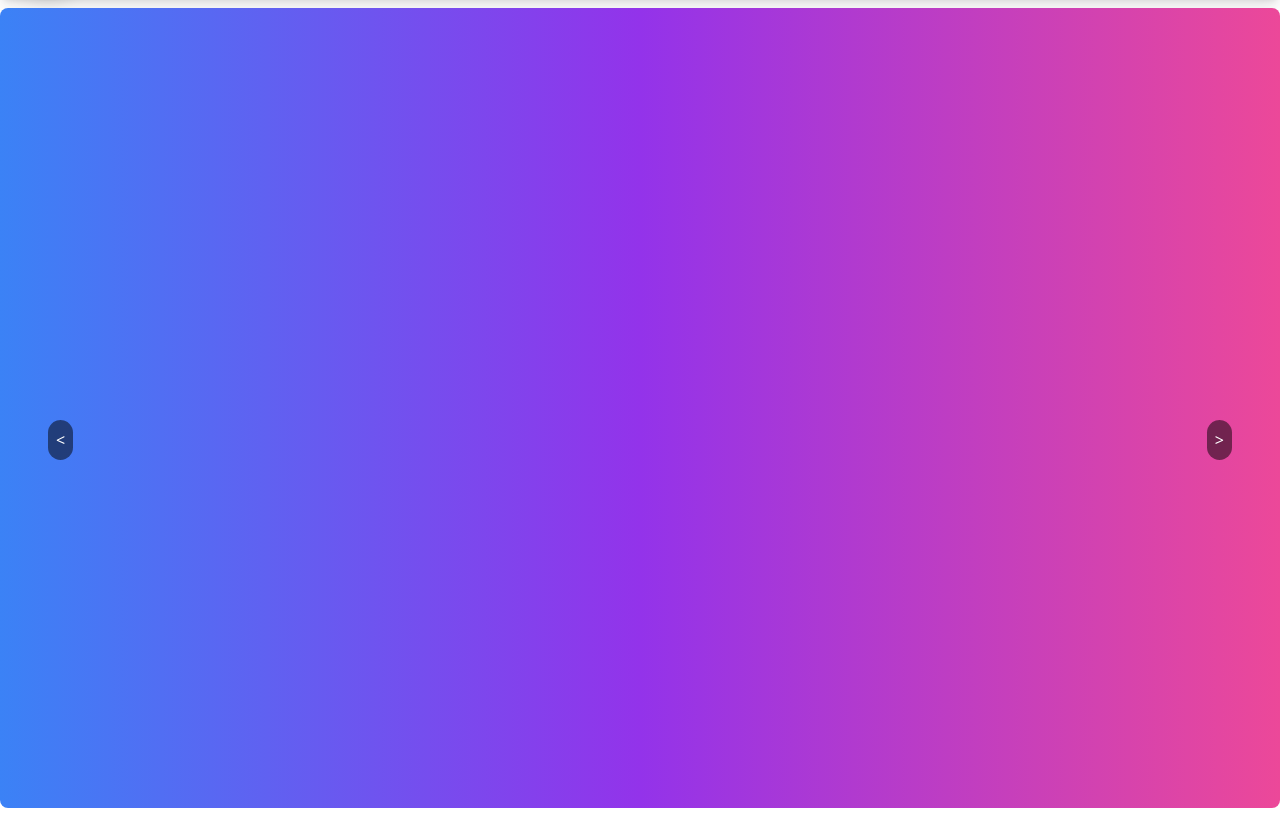
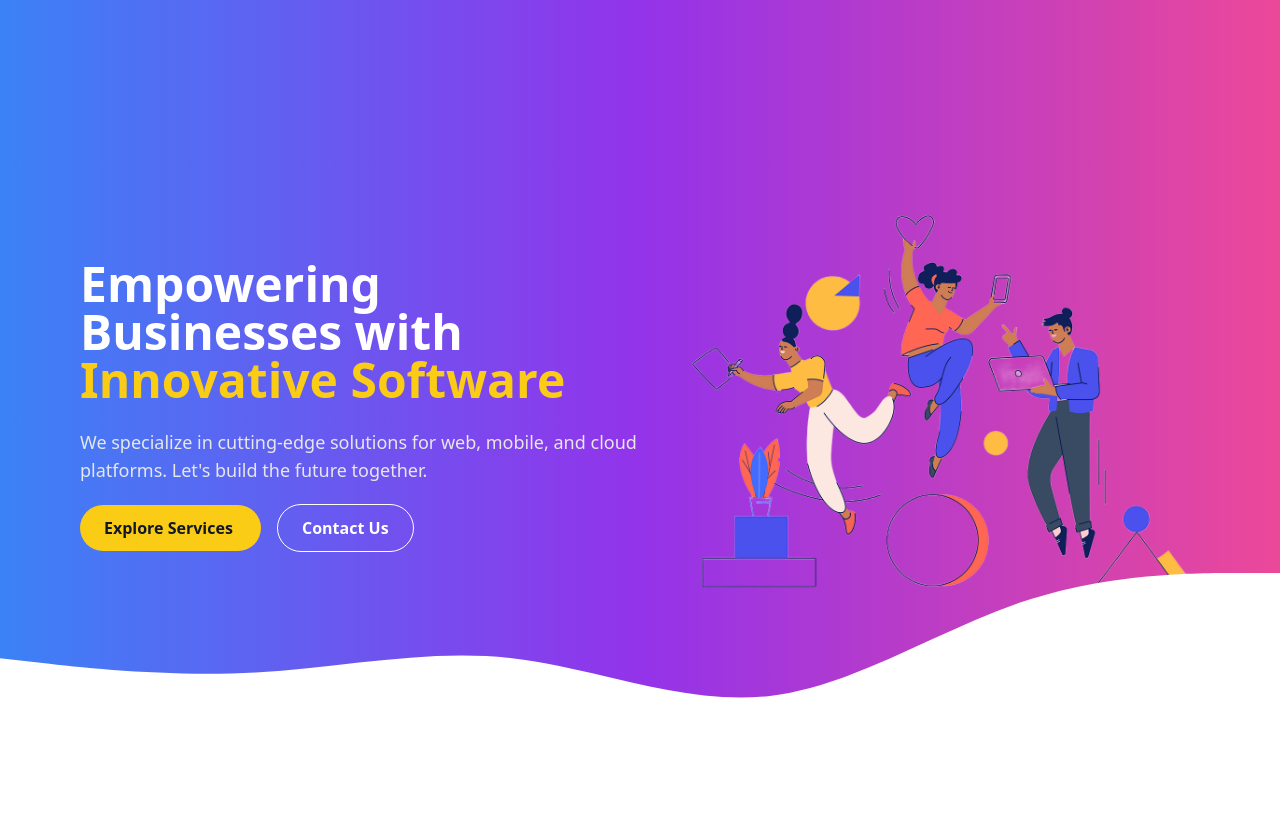
Before and after one commit to legendpawan8/asdnt_project, a PHP site: page / in a window 1280 px wide. Shown: the part 88-928 px from the top of the page. After the commit the page ends 786 px from the top, so only its background shows below. Run offline with PHP 8.4, Linux system fonts and the light colour scheme; some libraries are stand-ins or nearby versions.

Commit message:
hero section

```diff
--- a/notlogin/index.php
+++ b/notlogin/index.php
@@ -3,96 +3,42 @@
 <head>
     <meta charset="UTF-8">
     <meta name="viewport" content="width=device-width, initial-scale=1.0">
-    <title>Index Page</title>
+    <title>Hero Section</title>
     <script src="https://cdn.tailwindcss.com"></script>
-    <style>
-        /* Custom styles to make carousel full-screen */
-        .carousel-wrapper {
-            width: 100vw; /* Full width of the viewport */
-            height: 100vh; /* Full height of the viewport */
-            margin-left: 2cm; /* Left margin of 2cm */
-            margin-right: 2cm; /* Right margin of 2cm */
-        }
-
-        /* Ensure carousel slides take full width and height */
-        .carousel-slide {
-            height: 100vh; /* Full height of the viewport */
-            width: 100vw; /* Full width of the viewport */
-        }
-    </style>
 </head>
 <body>
-    <!-- Include Navbar -->
     <?php include '../common/navbar.php'; ?>
-
-    <!-- Carousel Container -->
-    <div class="flex items-center justify-center mt-2">
-        <!-- Carousel Wrapper with Gradient -->
-        <div class="relative carousel-wrapper bg-gradient-to-r from-blue-500 via-purple-600 to-pink-500 rounded-lg p-8">
-            <!-- Carousel Slides -->
-            <div class="carousel-container relative overflow-hidden">
-                <div class="carousel-slides flex transition-transform duration-500 ease-in-out" id="carouselSlides">
-                    <!-- Slide 1 -->
-                    <div class="carousel-slide flex-none bg-cover bg-center rounded-lg" style="background-image: url('');">
-                        <div class="absolute inset-0 flex items-center justify-center text-white text-4xl font-bold"></div>
-                    </div>
-                    <!-- Slide 2 -->
-                    <div class="carousel-slide flex-none bg-cover bg-center rounded-lg" style="background-image: url('');">
-                        <div class="absolute inset-0 flex items-center justify-center text-white text-4xl font-bold"></div>
-                    </div>
-                    <!-- Slide 3 -->
-                    <div class="carousel-slide flex-none bg-cover bg-center rounded-lg" style="background-image: url('');">
-                        <div class="absolute inset-0 flex items-center justify-center text-white text-4xl font-bold"></div>
-                    </div>
+    <!-- Hero Section -->
+    <header class="relative bg-gradient-to-r from-blue-500 via-purple-600 to-pink-500 text-white min-h-screen flex items-center">
+        <div class="container mx-auto px-6 lg:px-20 flex flex-col md:flex-row items-center justify-center">
+            <!-- Hero Content -->
+            <div class="flex-1 text-center md:text-left">
+                <h1 class="text-4xl md:text-5xl font-bold leading-tight">
+                    Empowering Businesses with <span class="text-yellow-400">Innovative Software</span>
+                </h1>
+                <p class="mt-6 text-lg text-gray-200">
+                    We specialize in cutting-edge solutions for web, mobile, and cloud platforms. Let's build the future together.
+                </p>
+                <div class="mt-8">
+                    <a href="services.php" class="bg-yellow-400 text-gray-900 px-6 py-3 rounded-full font-semibold hover:bg-yellow-300 transition">
+                        Explore Services
+                    </a>
+                    <a href="contact.php" class="ml-4 border border-white text-white px-6 py-3 rounded-full font-semibold hover:bg-white hover:text-gray-900 transition">
+                        Contact Us
+                    </a>
                 </div>
-
-                <!-- Carousel Controls -->
-                <button id="prev" class="absolute top-1/2 left-4 transform -translate-y-1/2 bg-black bg-opacity-50 text-white p-2 rounded-full">
-                    &lt;
-                </button>
-                <button id="next" class="absolute top-1/2 right-4 transform -translate-y-1/2 bg-black bg-opacity-50 text-white p-2 rounded-full">
-                    &gt;
-                </button>
+            </div>
+            <!-- Hero Image -->
+            <div class="flex-1 mt-10 md:mt-0">
+                <img src="../images/hero-image.png" alt="Hero Image" class="w-full h-auto">
             </div>
         </div>
-    </div>
-
-    <script>
-        const carouselSlides = document.getElementById('carouselSlides');
-        const nextBtn = document.getElementById('next');
-        const prevBtn = document.getElementById('prev');
-        let currentIndex = 0;
-
-        const totalSlides = document.querySelectorAll('.carousel-slide').length;
-
-        nextBtn.addEventListener('click', () => {
-            if (currentIndex < totalSlides - 1) {
-                currentIndex++;
-            } else {
-                currentIndex = 0; // Loop back to the first slide
-            }
-            updateCarousel();
-        });
-
-        prevBtn.addEventListener('click', () => {
-            if (currentIndex > 0) {
-                currentIndex--;
-            } else {
-                currentIndex = totalSlides - 1; // Loop back to the last slide
-            }
-            updateCarousel();
-        });
-
-        function updateCarousel() {
-            const offset = -currentIndex * 100; // Move the slides by 100% for each index
-            carouselSlides.style.transform = `translateX(${offset}%)`;
-        }
-
-        // Optionally, add auto-slide functionality
-        setInterval(() => {
-            nextBtn.click();
-        }, 5000); // Change slide every 5 seconds
-    </script>
-
+        <!-- Decorative Wave -->
+        <div class="absolute bottom-0 left-0 right-0">
+            <svg viewBox="0 0 1440 320" xmlns="http://www.w3.org/2000/svg">
+                <path fill="#ffffff" fill-opacity="1" d="M0,160L48,165.3C96,171,192,181,288,176C384,171,480,149,576,160C672,171,768,213,864,202.7C960,192,1056,128,1152,96C1248,64,1344,64,1392,64L1440,64L1440,320L1392,320C1344,320,1248,320,1152,320C1056,320,960,320,864,320C768,320,672,320,576,320C480,320,384,320,288,320C192,320,96,320,48,320L0,320Z"></path>
+            </svg>
+        </div>
+    </header>
 </body>
 </html>
```
Also changed, not shown: images/hero-image.png (added).
